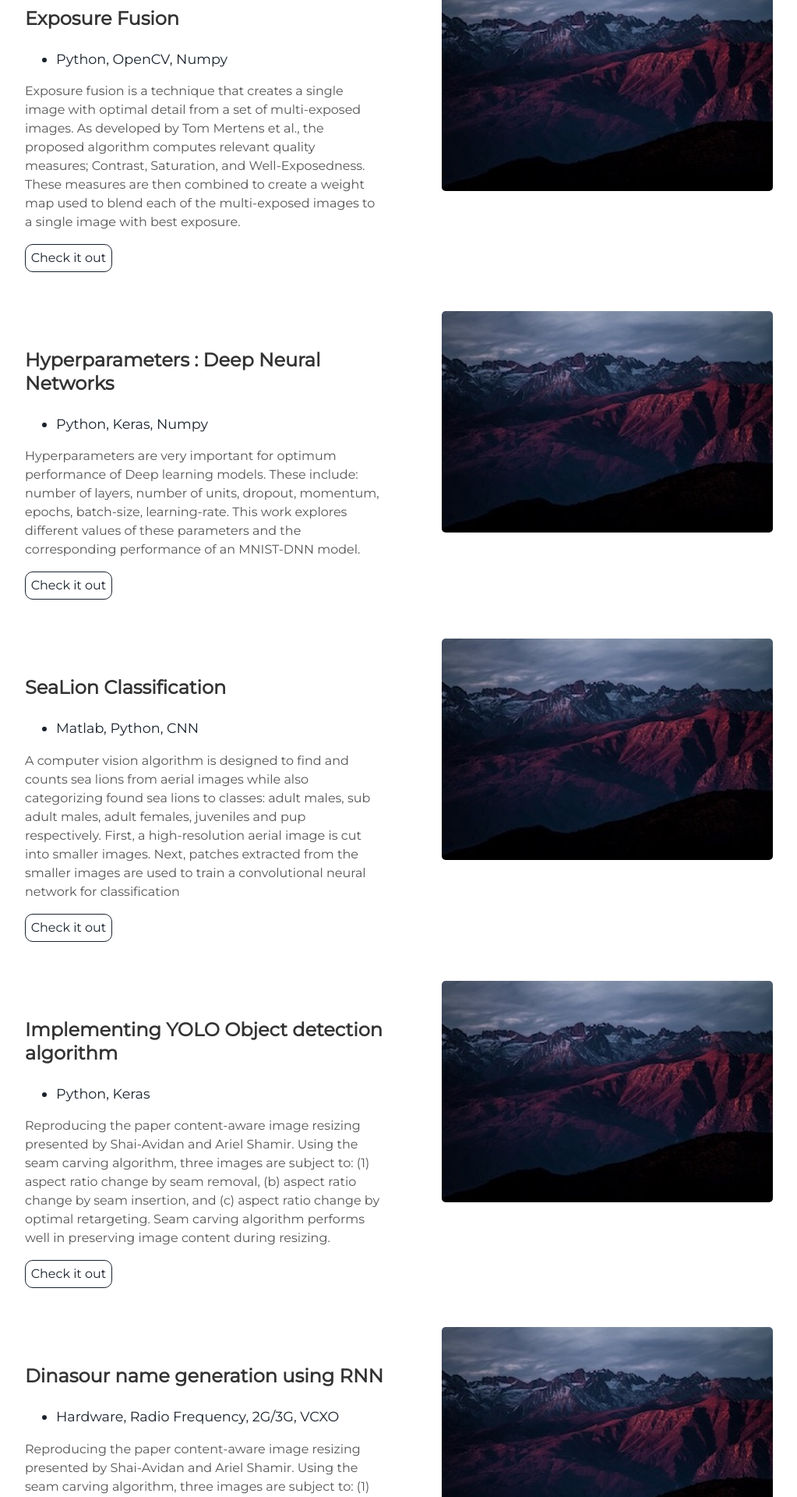
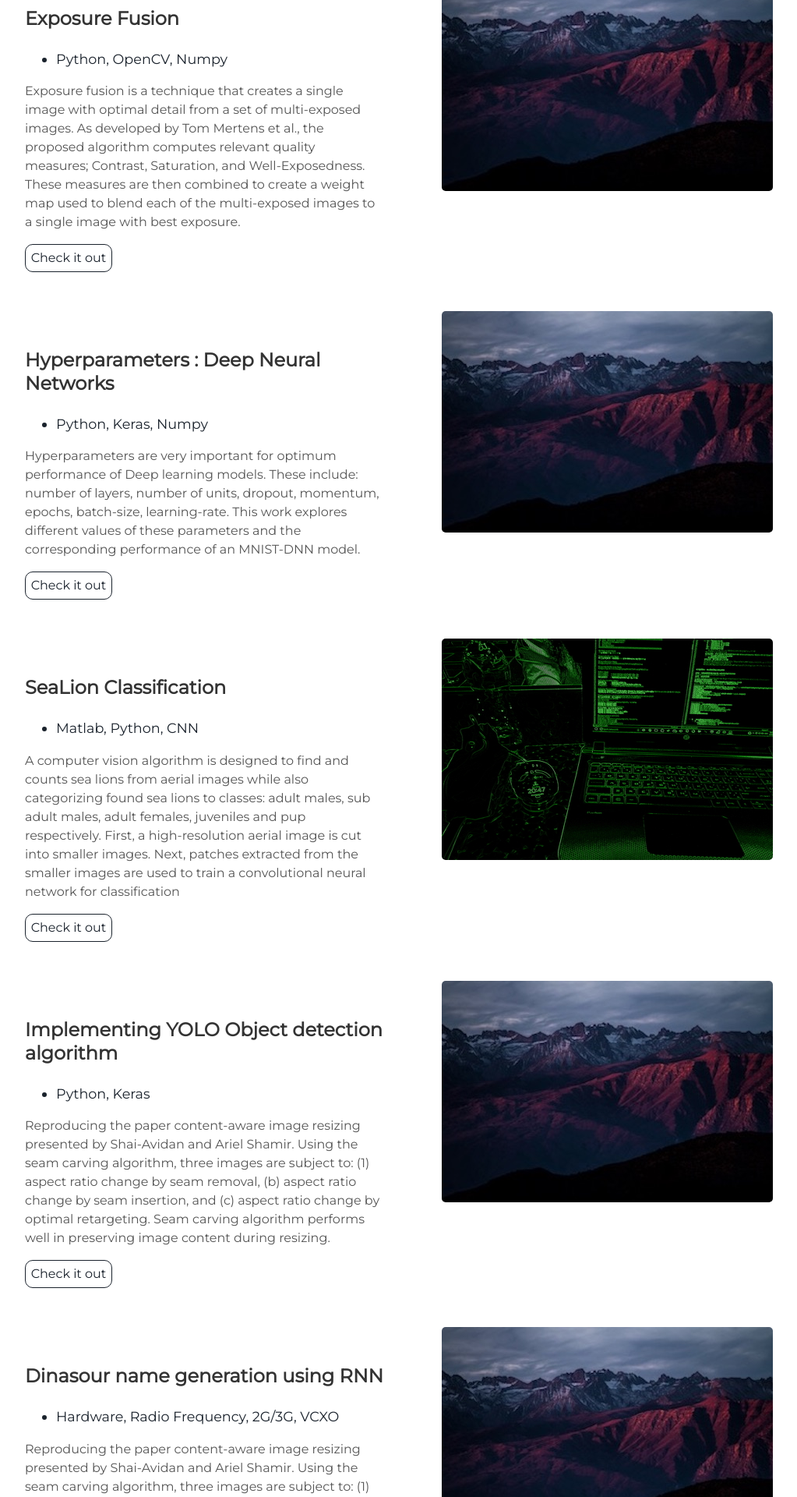
Before and after one commit to kbmajeed/kbmajeed.github.io, a Jekyll site: the page built from index.html, in a window 1280 px wide. Shown: the part 1706-3626 px from the top of the page at 78% size, without its empty margins (128-1151 px from the left). Built offline with Jekyll 4.4.1, drawn with Linux system fonts in a browser that asks for light colours.

Commit message:
Update projects.html

```diff
--- a/_includes/projects.html
+++ b/_includes/projects.html
@@ -37,7 +37,7 @@ These measures are then combined to create a weight map used to blend each of th
 
 <div class="user-projects">
   <div class="images-right">
-    <img alt="mountains" src="{{ "/assets/img/mountains.jpg" | prepend: site.baseurl }}" />
+    <img alt="mountains" src="{{ "/assets/img/Webp.net-resizeimage.jpg" | prepend: site.baseurl }}" />
   </div>
   <div class="contents">
     <h3> SeaLion Classification </h3>
```
